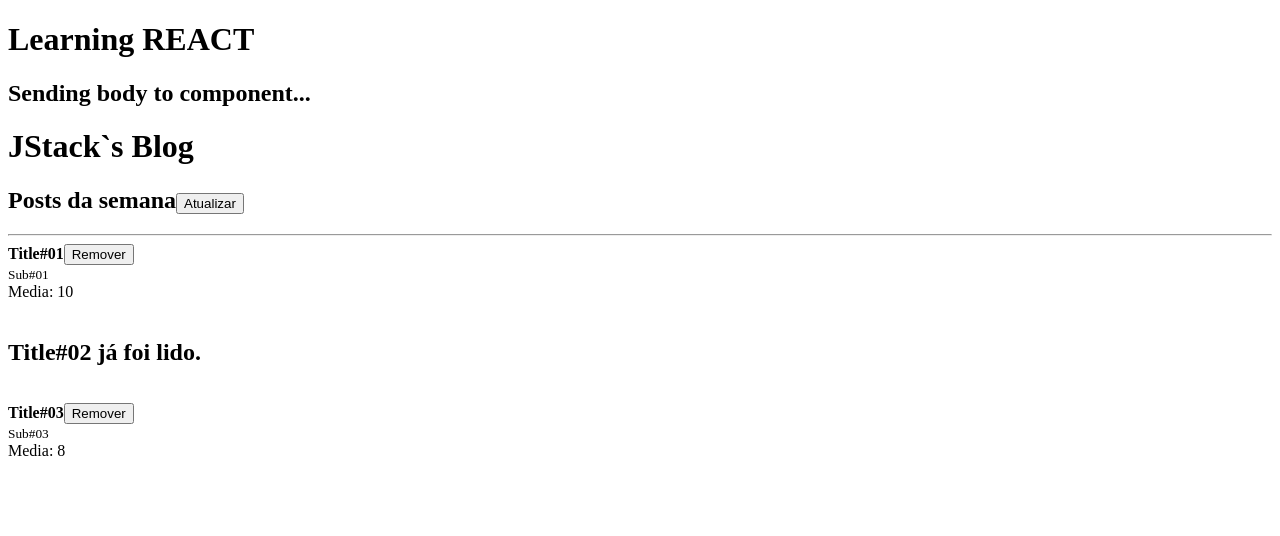
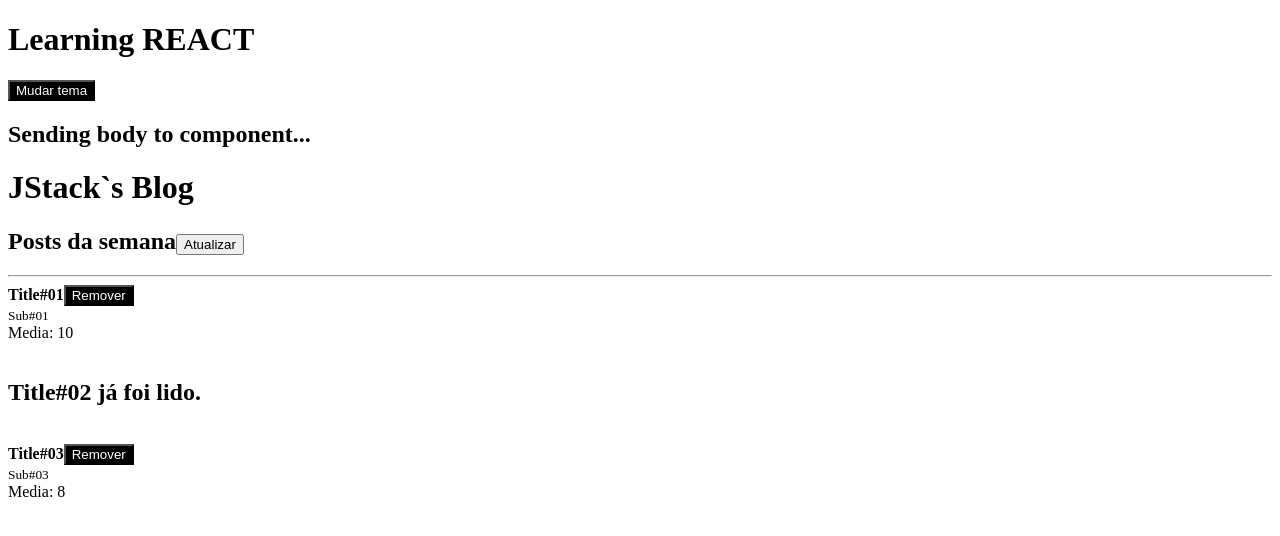
Before and after one commit to EduardoOrestes/learning-react, a React app in the folder react-fundamentos/: page / in a window 1280 px wide. Shown: the top 536 px of the page. Built offline with nearby package versions, Linux system fonts and the light colour scheme.

Commit message:
Context API

```diff
--- a/react-fundamentos/src/App.js
+++ b/react-fundamentos/src/App.js
@@ -1,7 +1,11 @@
+// Próxima - Inline Styles
+
+
 import React, { useState } from 'react';
 
 import Post from './Post';
 import Header from './Header';
+import { ThemeProvider } from './ThemeContext';
 
 const category = 'Posts da semana';
 // const title = 'Título da notícia';
@@ -31,6 +35,7 @@
           title: `Title#0${prevState.length + 1}`,
           subtitle: `Sub#0${prevState.length + 1}`,
           likes: 50,
+          read: false,
         },
       ]);
     }, 2000);
@@ -43,7 +48,9 @@
   }
 
   return (
-    <>
+    // É necessário envolver tudo que vai usar o ThemeContext, para ele ficar disponivel (Context API)
+    // o value passado, é o que vai ficar disponivel para acessar nos outros componentes
+    <ThemeProvider>
       <Header title="Learning REACT">
         {/* Aqui pode ser passado o que quiser exibir la no children */}
         <h2>Sending body to component...</h2>
@@ -90,7 +97,7 @@
           post={post}
         />
       ))}
-    </>
+    </ThemeProvider>
   )
 }
 
--- /dev/null
+++ b/react-fundamentos/src/Button.js
@@ -0,0 +1,27 @@
+import React, { useContext } from 'react';
+import PropTypes from 'prop-types';
+
+// Usado para Context API
+import { ThemeContext } from './ThemeContext';
+
+export default function Button(props) {
+  // Usado no Context API /  desestruturando
+  const { theme } = useContext(ThemeContext);
+
+  return (
+    <button
+      onClick={props.onClick}
+      style={{
+        color: theme === 'dark' ? '#fff' : '#000',
+        background: theme === 'dark' ? '#000' : '#fff',
+      }}
+    >
+      {props.children}
+    </button>
+  )
+}
+
+Button.propTypes = {
+  children: PropTypes.node.isRequired,
+  onClick: PropTypes.func.isRequired,
+}
--- a/react-fundamentos/src/Header.js
+++ b/react-fundamentos/src/Header.js
@@ -1,6 +1,10 @@
-import React from 'react';
+import React, { useContext } from 'react';
+import PropTypes from 'prop-types';
+import Button from './Button';
 
-import PropTypes from 'prop-types';
+// Context API
+// tem que desestruturar {} porque foi um export nomeado
+import { ThemeContext } from './ThemeContext';
 
 // usando {} para desestruturar a props enviada onde chama esse componente
 
@@ -10,12 +14,18 @@
 // ai pega o valor {props.title}
 
 export default function Header(props) {
+  const { onToggleTheme } = useContext(ThemeContext);
+
   return (
     <>
       <h1>
         {/* {props.title || 'Learning React'} */}
         {props.title}
       </h1>
+
+      <Button onClick={onToggleTheme}>
+        Mudar tema
+      </Button>
 
       {props.children}
     </>
--- a/react-fundamentos/src/Post.js
+++ b/react-fundamentos/src/Post.js
@@ -2,6 +2,7 @@
 
 // usado para tipar as props
 import PropTypes from 'prop-types';
+import PostHeader from './PostHeader';
 
 export default function Post(props) {
   // console.log(props);
@@ -15,11 +16,15 @@
       {props.post.read
         ? <h2>{props.post.title} já foi lido.</h2>
         : <article>
-            <strong>
-              {/* {props.post.read ? <s>{props.post.title}</s> : props.post.title} */}
-              { props.post.title}
-            </strong>
-            <button onClick={() => props.onRemove(props.post.id)}>Remover</button><br />
+            <PostHeader
+              onRemove={props.onRemove}
+              post = {{
+                id: props.post.id,
+                title: props.post.title,
+                read: props.post.read,
+              }}
+            />
+            <br />
             <small>{ props.post.subtitle }</small><br />
 
             Media: {props.post.likes / 2}
--- /dev/null
+++ b/react-fundamentos/src/PostHeader.js
@@ -0,0 +1,28 @@
+import React from 'react';
+import PropTypes from 'prop-types';
+import Button from './Button';
+
+export default function PostHeader(props) {
+  return (
+    <>
+      <strong>
+        {/* {props.post.read ? <s>{props.post.title}</s> : props.post.title} */}
+        { props.post.title}
+      </strong>
+
+      <Button
+        onClick={() => props.onRemove(props.post.id)}>
+        Remover
+      </Button>
+    </>
+  )
+}
+
+PostHeader.propTypes = {
+  onRemove: PropTypes.func.isRequired,
+  post: PropTypes.shape({
+    id: PropTypes.number.isRequired,
+    title: PropTypes.string.isRequired,
+    read: PropTypes.bool.isRequired
+  }).isRequired,
+}
--- /dev/null
+++ b/react-fundamentos/src/ThemeContext.js
@@ -0,0 +1,27 @@
+import React, { useState, createContext } from 'react';
+
+// Context API
+export const ThemeContext = createContext('dark');
+
+export function ThemeProvider(props) {
+  const [theme, setTheme] = useState('dark');
+
+  function handleToggleTheme() {
+    setTheme((prevState) => (
+      prevState === 'dark'
+        ? 'light'
+        : 'dark')
+    )
+  }
+
+  return (
+    <ThemeContext.Provider
+      value={{
+        theme,
+        onToggleTheme: handleToggleTheme
+      }}
+    >
+      {props.children}
+    </ThemeContext.Provider>
+  )
+}
```
